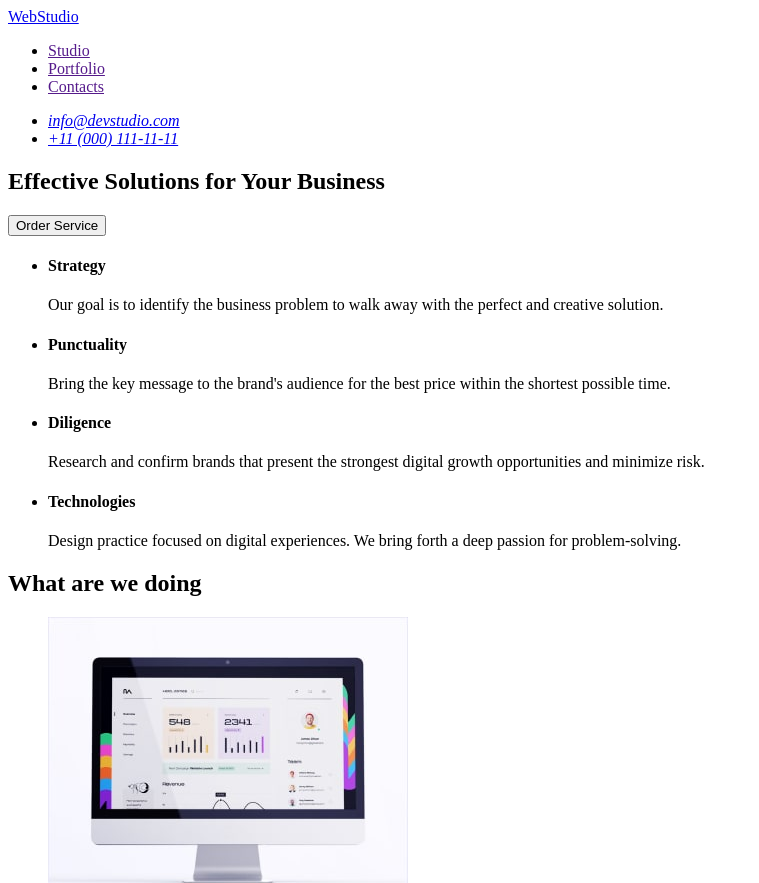
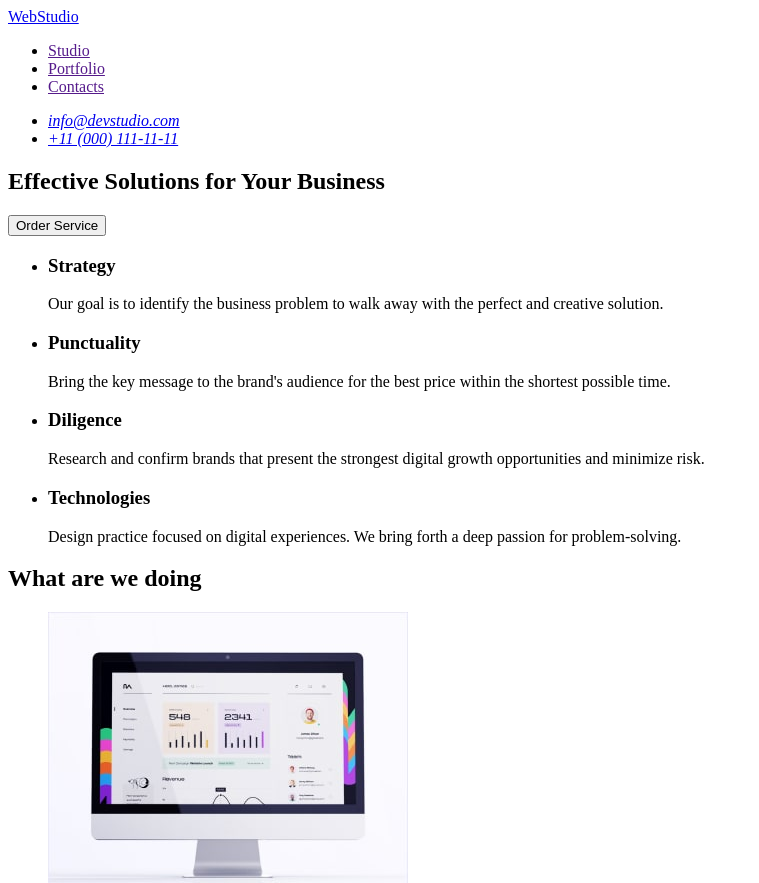
Before and after one commit to Iryna-Kolesnikova/goit-markup-hw-01, a plain HTML site: page index.html in a window 1280 px wide. Shown: the top 883 px of the page, without its empty margins (0-759 px from the left). Drawn offline with Linux system fonts and the light colour scheme.

Commit message:
corect section 2

```diff
--- a/index.html
+++ b/index.html
@@ -33,31 +33,31 @@
         <button type="button">Order Service</button>
       </section>
       <section>
-        <h3 hidden>Advantages</h3>
+        <h2 hidden>Advantages</h2>
         <ul>
           <li>
-            <h4>Strategy</h4>
+            <h3>Strategy</h3>
             <p>
               Our goal is to identify the business problem to walk away with the
               perfect and creative solution.
             </p>
           </li>
           <li>
-            <h4>Punctuality</h4>
+            <h3>Punctuality</h3>
             <p>
               Bring the key message to the brand's audience for the best price
               within the shortest possible time.
             </p>
           </li>
           <li>
-            <h4>Diligence</h4>
+            <h3>Diligence</h3>
             <p>
               Research and confirm brands that present the strongest digital
               growth opportunities and minimize risk.
             </p>
           </li>
           <li>
-            <h4>Technologies</h4>
+            <h3>Technologies</h3>
             <p>
               Design practice focused on digital experiences. We bring forth a
               deep passion for problem-solving.
@@ -90,7 +90,7 @@
         </ul>
       </section>
       <section>
-        <h3>Our Team</h3>
+        <h2>Our Team</h2>
         <ul>
           <li>
             <img
```
